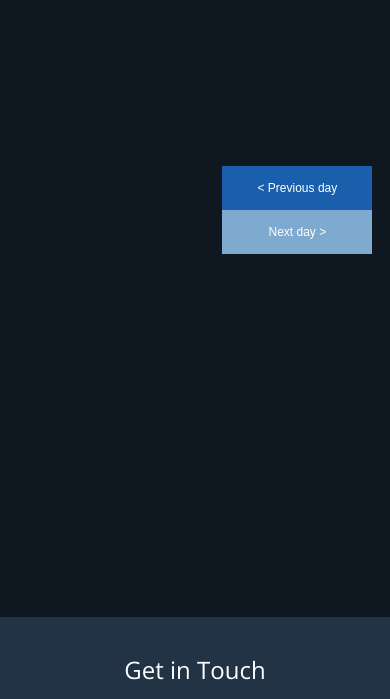
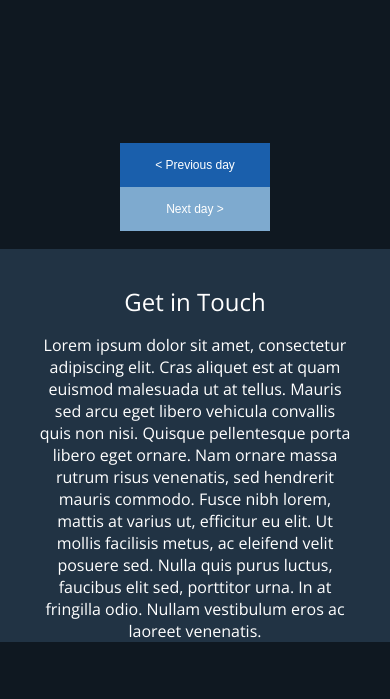
Before and after one commit to gaetanvdb/gaetanvdb.github.io, a plain HTML site: page index.html in a window 390 px wide. Shown: the part 1125-1824 px from the top of the page. After the commit the page ends 1783 px from the top, so only its background shows below. Drawn offline with nearby package versions, Linux system fonts and the light colour scheme; no server answers.

Commit message:
Mobile version

```diff
--- a/style/stylesheet.css
+++ b/style/stylesheet.css
@@ -9,6 +9,9 @@ html, body {
 a {
     color: inherit; /* blue colors for links too */
     text-decoration: inherit; /* no underline */
+}
+p{
+    font-family: "Open Sans";
 }
 
 header{
@@ -143,12 +146,9 @@ header{
     display: inline-block;
     margin: 30px auto 30px auto;
     width: 40%;
-    display: inline-block;
     white-space: normal;
     vertical-align: middle;
     text-align:center;
-
-    font: 12px/1.5 Arial, sans-serif;
 }
 
 .links{
@@ -182,3 +182,34 @@ header{
     font-weight: 200;
     overflow: auto;
 }
+
+
+/* MOBIELE VERSIE */
+@media screen and (max-width: 800px) {
+    .container{
+        all: initial;
+        width: 75%;
+        margin: 0px auto;
+        text-align: center;
+        padding: 50px;
+    }
+
+    .links, .rechts{
+        all: initial;
+        display: block;
+        margin: 0px auto;
+        text-align: center;
+        color: white;
+        width: 75%;
+    }
+
+    #API_img_id{
+        max-height: 300px;
+        width: auto;
+    }
+
+    #API_vid_id{
+        max-height: 300px;
+        width: calc(100vw / 1.2);
+    }
+}
```
